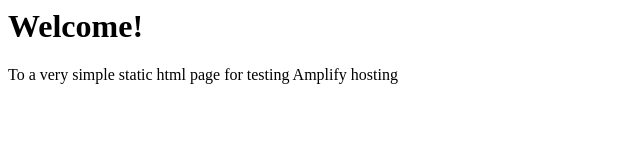
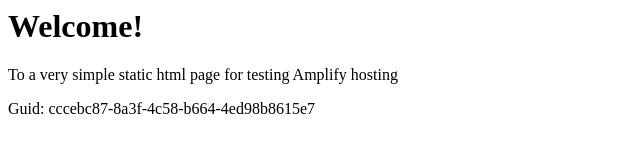
Before and after one commit to aws-aemilia-icn/Github-PR-Commit-Integration-Test-DoNotTouch-v1-preprod-ap-northeast-2, a website: page src/index.html in a window 1280 px wide. Shown: the whole page, without its empty margins (0-640 px from the left). Drawn offline with Linux system fonts and the light colour scheme.

Commit message:
commit from integ tests

```diff
--- a/src/index.html
+++ b/src/index.html
@@ -1,3 +1,5 @@
+
+
 <html lang="en">
 
 <head>
@@ -10,6 +12,6 @@
 <body>
     <h1>Welcome!</h1>
     <p>To a very simple static html page for testing Amplify hosting</p>
-</body>
+    <p>Guid: cccebc87-8a3f-4c58-b664-4ed98b8615e7</p></body>
 
 </html>
```
